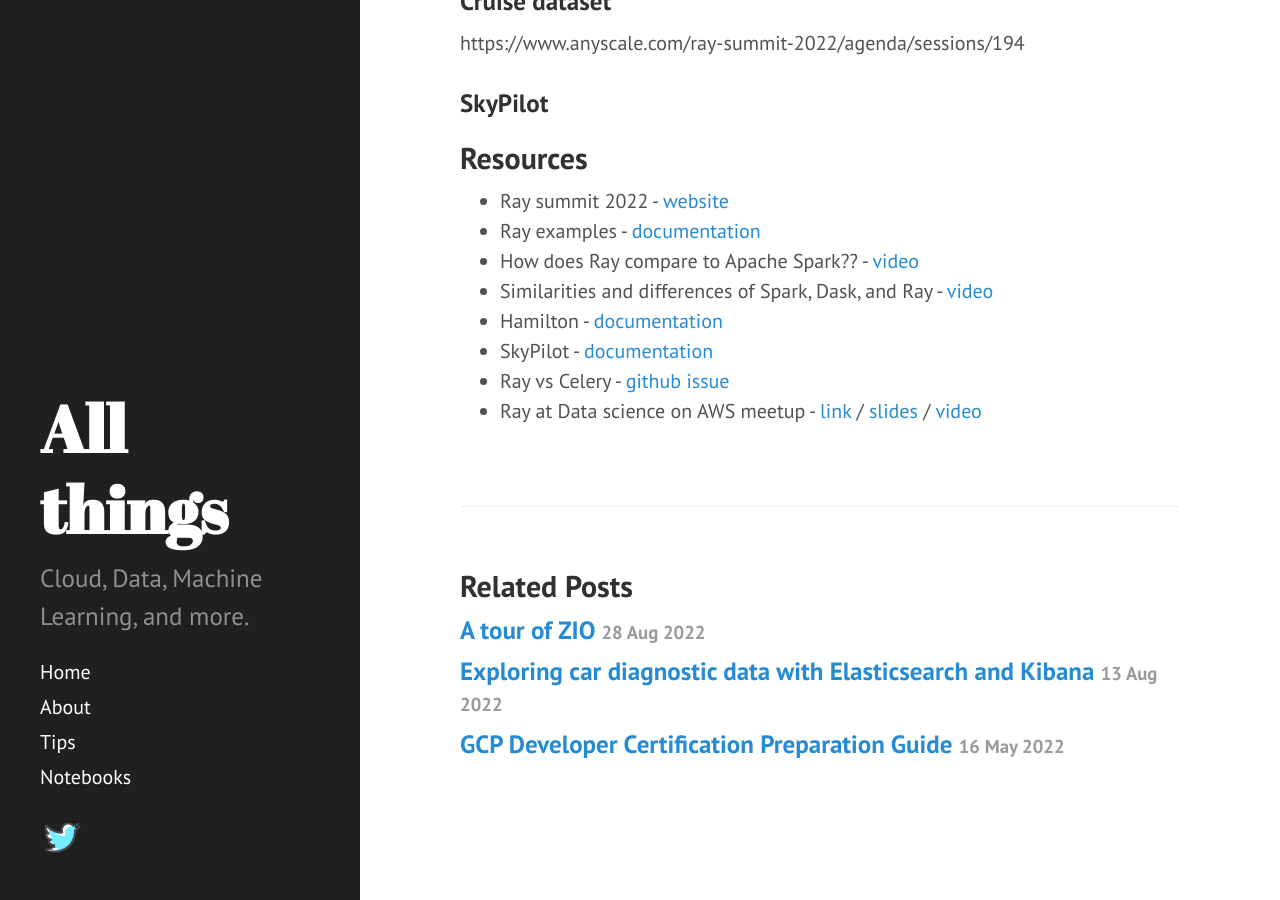
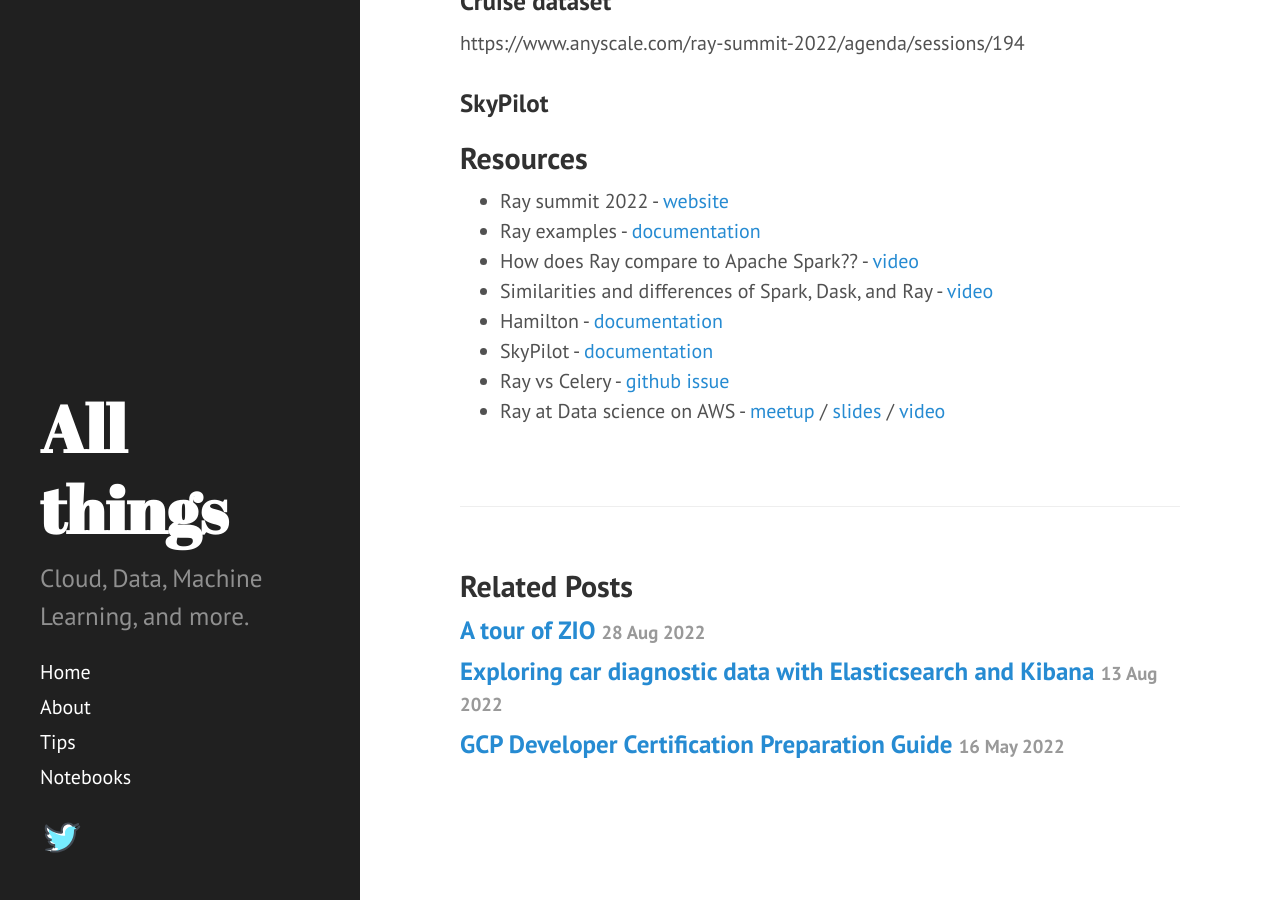
Before and after one commit to dzlab/dzlab.github.io, a Jekyll site: the page built from _posts/2022-09-03-ray-summit.md, in a window 1280 px wide and 900 px high, scrolled down 1190 px. Built offline with Jekyll 4.4.1, drawn with Linux system fonts in a browser that asks for light colours; nearby versions of some CDN libraries; a script that is not in the unit is left out; the table of contents is made by our own code.

Commit message:
Update 2022-09-03-ray-summit.md

```diff
--- a/_posts/2022-09-03-ray-summit.md
+++ b/_posts/2022-09-03-ray-summit.md
@@ -42,4 +42,4 @@
 - Hamilton - [documentation](https://hamilton-docs.gitbook.io/docs/)
 - SkyPilot - [documentation](https://skypilot.readthedocs.io/en/latest/)
 - Ray vs Celery - [github issue](https://github.com/ray-project/ray/issues/21248)
-- Ray at Data science on AWS meetup - [link](https://www.meetup.com/fr-FR/data-science-on-aws/events/cdwjssydclbtb/) / [slides](https://www.slideshare.net/cfregly/ray-ai-runtime-air-on-aws-data-science-on-aws-meetup) / [video](https://youtu.be/UtevBYEEsWw)
+- Ray at Data science on AWS - [meetup](https://www.meetup.com/fr-FR/data-science-on-aws/events/cdwjssydclbtb/) / [slides](https://www.slideshare.net/cfregly/ray-ai-runtime-air-on-aws-data-science-on-aws-meetup) / [video](https://youtu.be/UtevBYEEsWw)
```
